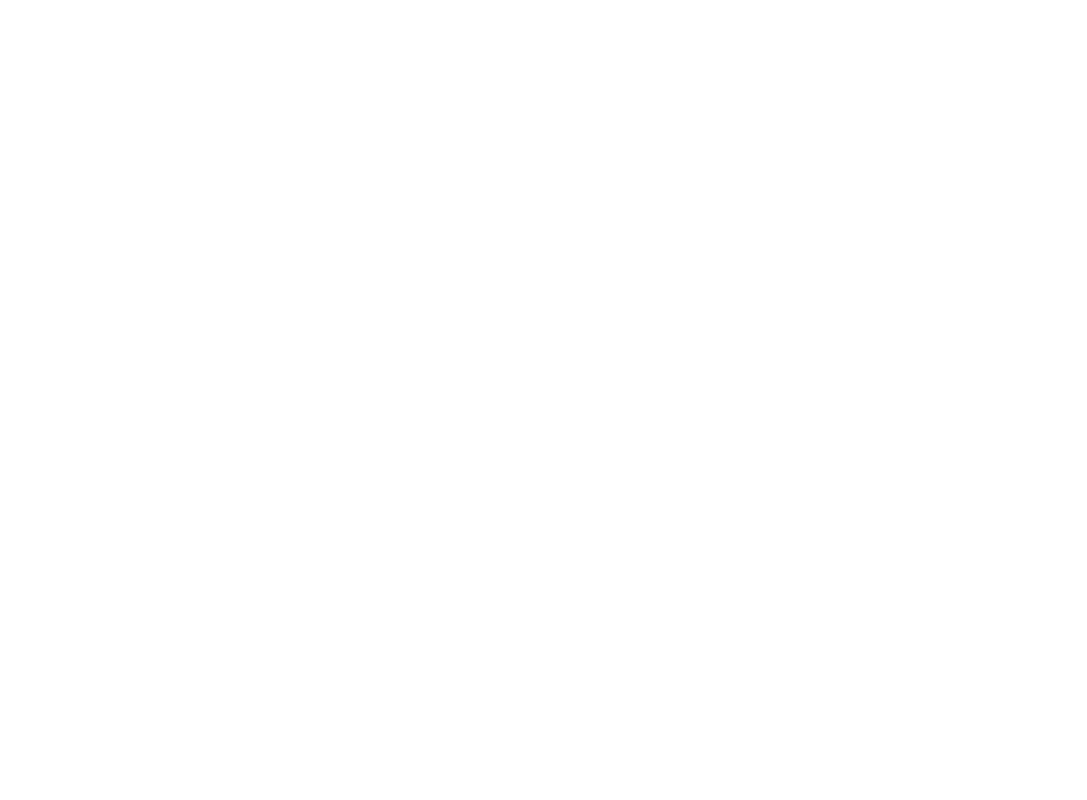
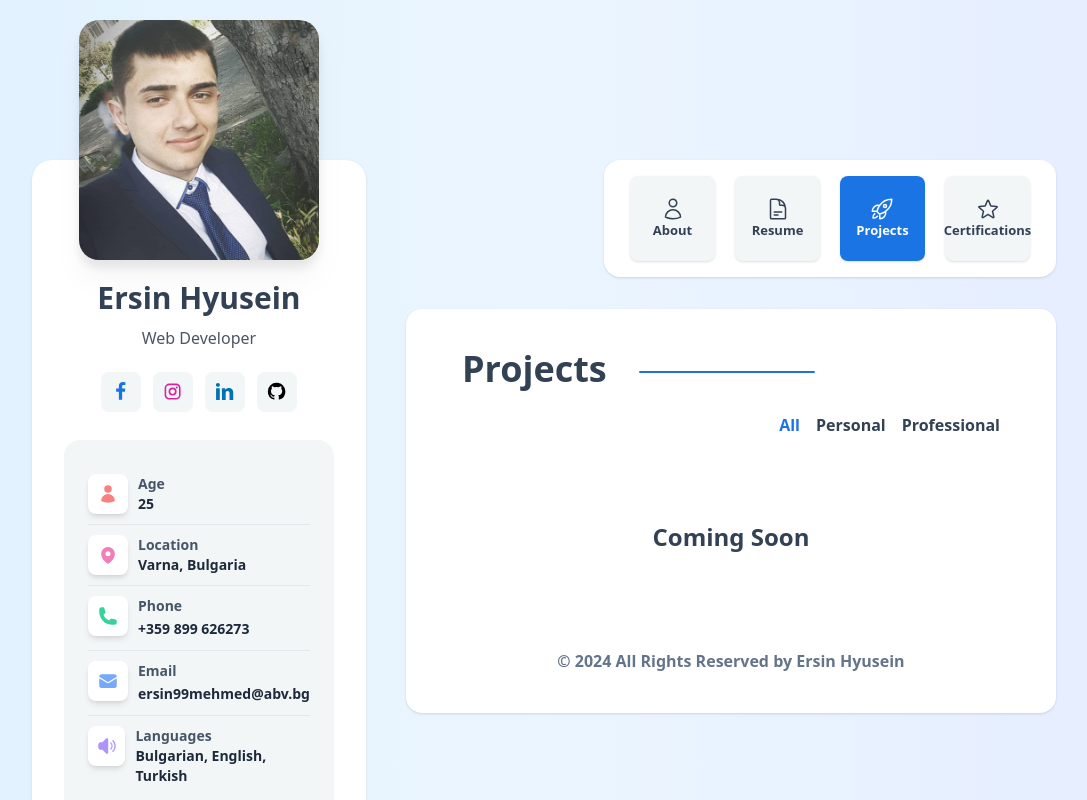
Before and after one commit to ErsinMehmed/react-portfilio, a React (Create React App) app: page /projects in a window 1280 px wide. Shown: the top 800 px of the page, without its empty margins (96-1183 px from the left). Built offline with nearby package versions, Linux system fonts and the light colour scheme.

Commit message:
add data for professional projects

```diff
--- a/src/App.jsx
+++ b/src/App.jsx
@@ -22,12 +22,12 @@ function App() {
         />
 
         <Route
-          path='/project'
+          path='/projects'
           element={<Project />}
         />
 
         <Route
-          path='/certification'
+          path='/certifications'
           element={<Certification />}
         />
       </Routes>
--- a/src/Data.jsx
+++ b/src/Data.jsx
@@ -27,13 +27,13 @@ const headerLinks = [
     icon: IconDocument,
   },
   {
-    title: "Project",
-    href: "/project",
+    title: "Projects",
+    href: "/projects",
     icon: IconRocket,
   },
   {
-    title: "Certification",
-    href: "/certification",
+    title: "Certifications",
+    href: "/certifications",
     icon: IconStar,
   },
 ];
@@ -380,6 +380,93 @@ const techSkills = [
   },
 ];
 
+const projects = {
+  professional: [
+    {
+      name: "Web-based system for managing business processes related to payments.",
+      technologies: [
+        "HTML",
+        "Twig",
+        "CSS",
+        "Bootstrap",
+        "JavaScript",
+        "jQuery",
+        "React.js",
+        "Mobx",
+        "PHP",
+        "Symfony",
+        "MySQL",
+      ],
+      description:
+        "This project consists of two components: a website and a user account system. Users can manage all processes related to payments received from their terminals through the account section, along with additional functionalities such as creating online stores with various products, issuing invoices to their clients through an innovative interface, and tracking all incoming funds in their account.",
+    },
+    {
+      name: "Web-based system for buying and selling cars.",
+      technologies: [
+        "HTML",
+        "CSS",
+        "Tailwind",
+        "JavaScript",
+        "Vue.js",
+        "Inertia.js",
+        "PHP",
+        "Laravel",
+        "MySQL",
+      ],
+      description:
+        "web-based platform designed to facilitate the process of buying and selling cars. It allows users to browse listings, post their vehicles for sale, and conduct secure transactions through the platform.",
+    },
+    {
+      name: "Web based system for property valuation",
+      technologies: [
+        "HTML",
+        "CSS",
+        "Tailwind",
+        "JavaScript",
+        "Vue.js",
+        "Inertia.js",
+        "PHP",
+        "Laravel",
+        "MySQL",
+      ],
+      description:
+        "The purpose of the trial is to allow residents to create appraisals that will be predicted by all interested parties and select the most appropriate appraiser to perform the task on the property. The selection of an evaluator is done anonymously, through a dynamic interface. The appraisal process begins with creating an appraisal, linking interested pages, inserting property data, and displaying appraisers through the interface. Once the appraiser is selected and the appraisals paid for, the process is complete. All communication about the process is done automatically through the platform, and the communication is visible to users. The platform supports multiple languages.",
+    },
+  ],
+  personal: [
+    {
+      name: "Web based management system",
+      technologies: [
+        "HTML",
+        "CSS",
+        "Tailwind",
+        "Framer Motion",
+        "React.js",
+        "Mobx",
+        "Next.js",
+        "MongoDB",
+      ],
+      description:
+        "The Web-based management system is a comprehensive platform that allows users to place orders, monitor product availability, and manage their inventory effectively. Users can specify unique properties for each product, such as images, prices and etc. Additionally, the system includes features for adding sales and provides an innovative dashboard for tracking various statistics related to sales, turnovers, profits, expenses, and product inventory through insightful diagrams.",
+    },
+    {
+      name: "System for job searching and offering - Job Portal",
+      technologies: [
+        "HTML",
+        "CSS",
+        "Tailwind",
+        "Framer Motion",
+        "React.js",
+        "Mobx",
+        "Next.js",
+        "MongoDB",
+      ],
+      description:
+        "The platform designed to connect employers with job seekers, providing functionalities for job searching and offering. Users can create accounts, distinguishing between employers and job seekers, to access the platform's features. Job seekers can browse through job listings, filtering by criteria such as location, salary, and industry, while employers can post job openings, specifying requirements and offered salary. The platform facilitates online job applications, allowing job seekers to submit their CVs and cover letters directly. Additionally, it may incorporate messaging features for communication between employers and job seekers and include a rating and review system for users to evaluate each other's experiences.",
+    },
+  ],
+};
+
 export {
   headerLinks,
   socialLinks,
@@ -388,4 +475,5 @@ export {
   experiences,
   mainSkills,
   techSkills,
+  projects,
 };
--- a/src/components/Layout.jsx
+++ b/src/components/Layout.jsx
@@ -58,7 +58,7 @@ const Layout = (props) => {
 
         {showScrollButton && (
           <button
-            className='hidden lg:flex w-10 h-10 fixed z-20 right-4 bottom-4 bg-gradient-to-r from-[#ffafbd] to-[#ffc3a0] hover:from-[#ffc3a0] hover:to-[#ffafbd] rounded-full justify-center items-center hover:opacity-80 transition-all duration-500 text-white'
+            className='hidden lg:flex w-10 h-10 fixed z-20 right-4 bottom-4 bg-[#1b74e4] hover:opacity-80 rounded-full justify-center items-center transition-all text-white'
             onClick={scrollToTop}>
             <ChevronUp className='w-7 h-7' />
           </button>
--- a/src/pages/Certification.jsx
+++ b/src/pages/Certification.jsx
@@ -2,7 +2,9 @@ import Layout from "../components/Layout";
 
 const Certification = () => {
   return (
-    <Layout>
+    <Layout
+      classes='px-6 md:px-10 lg:px-14'
+      header='Certifications'>
       <div className='w-full text-center text-slate-700 text-2xl py-16 font-semibold'>
         Coming Soon
       </div>
--- a/src/pages/Project.jsx
+++ b/src/pages/Project.jsx
@@ -1,8 +1,31 @@
+import React, { useState } from "react";
 import Layout from "../components/Layout";
+import { projects } from "../Data";
+
+const projectTypes = ["All", "Personal", "Professional"];
 
 const Project = () => {
+  const [selectedType, setSelectedType] = useState("All");
+
   return (
-    <Layout>
+    <Layout
+      classes='px-6 md:px-10 lg:px-14'
+      header='Projects'>
+      <div className='flex gap-4 justify-center sm:justify-end mb-5 mt-6'>
+        {projectTypes.map((item, index) => (
+          <span
+            key={index}
+            className={`${
+              selectedType === item
+                ? "text-[#1b74e4]"
+                : "text-slate-700 hover:text-[#1b74e4]"
+            } cursor-pointer font-semibold text-base`}
+            onClick={() => setSelectedType(item)}>
+            {item}
+          </span>
+        ))}
+      </div>
+
       <div className='w-full text-center text-slate-700 text-2xl py-16 font-semibold'>
         Coming Soon
       </div>
--- a/src/pages/Resume.jsx
+++ b/src/pages/Resume.jsx
@@ -83,8 +83,8 @@ const Resume = () => {
                 key={index}
                 className={`${
                   selectedKind === item
-                    ? "text-[#fa5252]"
-                    : "text-slate-700 hover:text-[#fa5252]"
+                    ? "text-[#1b74e4]"
+                    : "text-slate-700 hover:text-[#1b74e4]"
                 } cursor-pointer font-semibold text-base`}
                 onClick={() => setSelectedKind(item)}>
                 {item}
@@ -92,12 +92,13 @@ const Resume = () => {
             ))}
           </div>
 
-          <div ref={ref} className='grid grid-cols-1 sm:grid-cols-2 gap-y-6 gap-x-10'>
+          <div
+            ref={ref}
+            className='grid grid-cols-1 sm:grid-cols-2 gap-y-6 gap-x-10'>
             {filteredSkills.map((item, index) => (
               <InViewAnimation
                 key={index}
-                delay={index <= 12 ? index * 0.1 : index * 0.08}
-               >
+                delay={index <= 12 ? index * 0.1 : index * 0.08}>
                 <SkillBox
                   item={item}
                   index={index}
```
